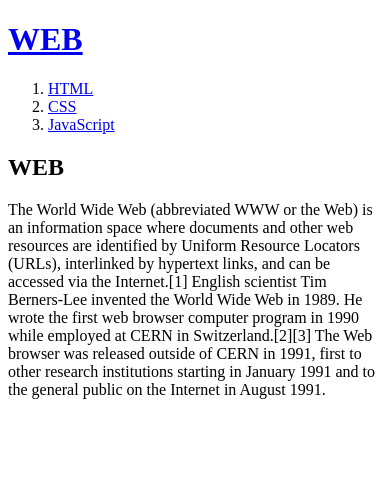
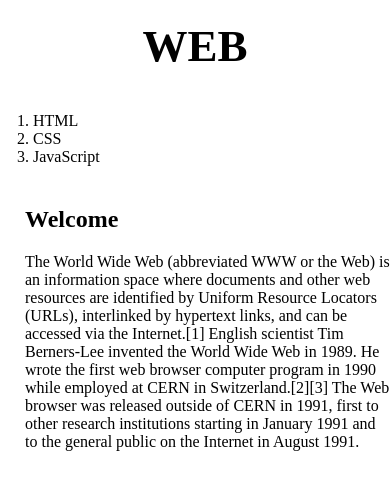
Before and after one commit to TaeWooKim-SCH/my_first_frontend, a plain HTML site: page index.html in a window 390 px wide. Drawn offline with Linux system fonts and the light colour scheme.

Commit message:
Add files via upload

```diff
--- a/index.html
+++ b/index.html
@@ -3,17 +3,19 @@
     <head>
         <title>WEB1 - html</title>
         <meta charset = "utf-8">
+        <link rel = "stylesheet" href = "style.css">
     </head>
 
     <body>
         <h1><a href = "index.html">WEB</a></h1>
+        <div id = grid>
             <ol>
                 <li><a href = "1.html">HTML</a></li>
                 <li><a href = "2.html">CSS</a></li>
                 <li><a href = "3.html">JavaScript</a></li>
             </ol>
-
-        <h2>WEB</h2>
+            <div id = article>
+                <h2>Welcome</h2>
 
                 <p>
                     The World Wide Web (abbreviated WWW or the Web) is an information space where documents and other web resources are identified by Uniform Resource Locators (URLs), interlinked by hypertext links, and can be accessed via the Internet.[1]
@@ -21,5 +23,7 @@
                     He wrote the first web browser computer program in 1990 while employed at CERN in Switzerland.[2][3]
                     The Web browser was released outside of CERN in 1991, first to other research institutions starting in January 1991 and to the general public on the Internet in August 1991.
                 </p>
+            </div>
+        </div>
     </body>
 </html>
--- /dev/null
+++ b/style.css
@@ -0,0 +1,44 @@
+body {
+    margin: 0;
+}
+#active {
+    color: red;
+}
+a {
+    color: black;
+    text-decoration: none;
+}
+h1 {
+    font-size: 45px;
+    text-align: center;
+    border-bottom: 1px solid gray;
+    margin: 0;
+    padding: 20px;
+}
+ol {
+    border-right: 1px solid gray;
+    width: 100px;
+    margin: 0;
+    padding: 20px;
+}
+#grid {
+    display: grid;
+    grid-template-columns: 150px 1fr;
+}
+#grid ol {
+    padding-left: 33px;
+}
+#grid #article {
+    padding-left: 25px;
+}
+@media(max-width: 800px){
+    #grid {
+        display: block;
+    }
+    ol {
+        border-right: none;
+    }
+    h1 {
+        border-bottom: none;
+    }
+}
```
Also changed, not shown: 1.html (+7 -1 lines), 2.html (+5 -1 lines), 3.html (+5 -1 lines), box.html (added, +21 -0 lines), grid.html (added, +24 -0 lines), mediaquery.html (added, +24 -0 lines). Lines whose indentation alone changed are shown as unchanged.
